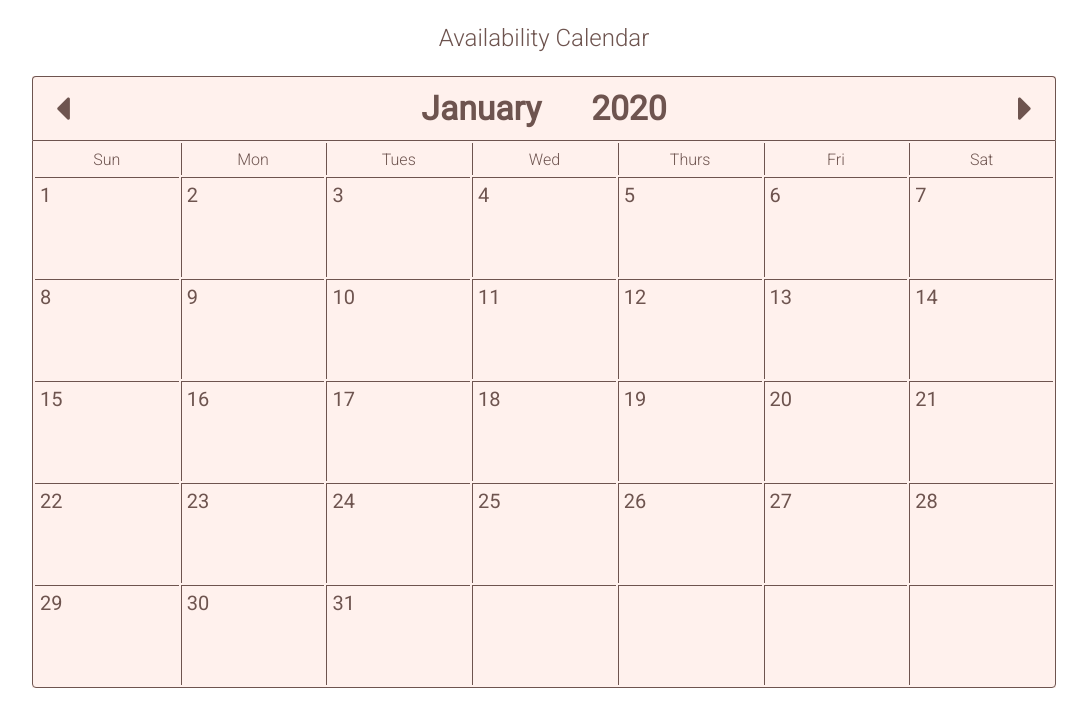
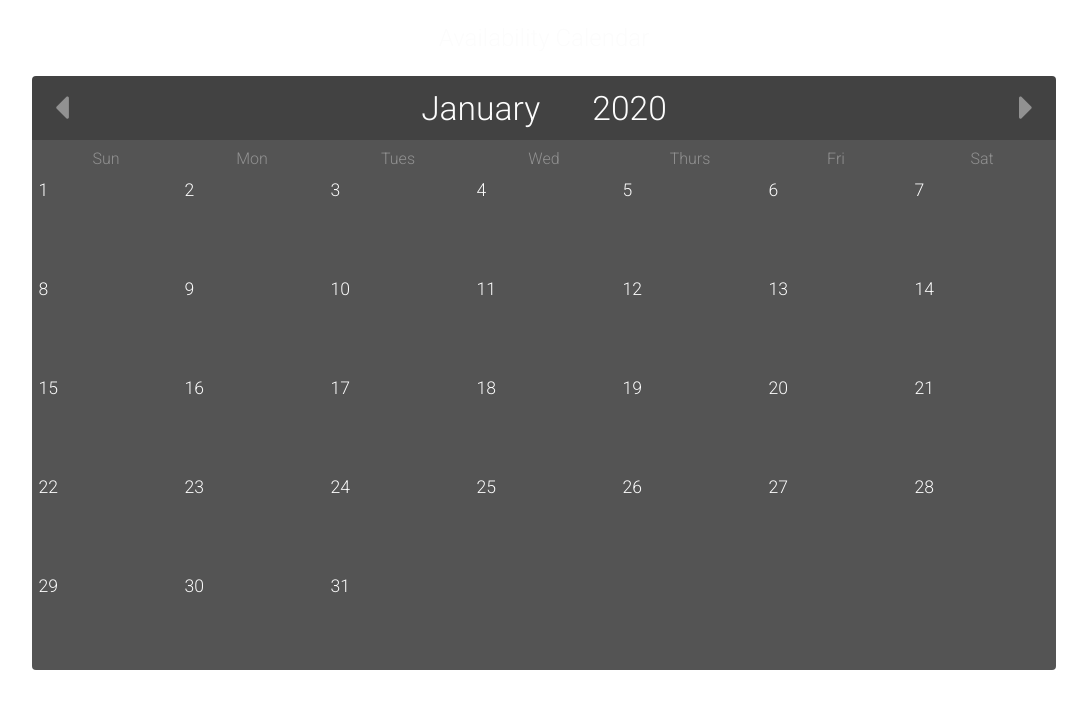
Before and after one commit to ewether/availability-calendar, a plain HTML site: page html/index.html in a window 1280 px wide. Shown: the whole page, without its empty margins (96-1183 px from the left). Drawn offline with nearby package versions, Linux system fonts and the light colour scheme.

Commit message:
changed color scheme

```diff
--- a/css/style.css
+++ b/css/style.css
@@ -4,12 +4,12 @@
   text-align: center;
   box-sizing: border-box;
   font-family: 'Roboto', sans-serif;
-  color: #6e544f;
+  color: #fcfcfc;
+  font-weight: 300;
 }
 
 .calendar-container {
   margin: 0 auto;
-  background-color: #fff1ed;
   width: 80%;
 }
 
@@ -23,12 +23,13 @@
 .month-nav {
   display: flex;
   justify-content: space-between;
+  background-color: #424242;
   align-items: center;
   height: 4em;
   width: 100%;
-  border-right: .5px solid #6e544f;
-  border-top: .5px solid #6e544f;
-  border-left: .5px solid #6e544f;
+/*  border-right: .5px solid #919191;
+  border-top: .5px solid #919191;
+  border-left: .5px solid #919191;*/
   border-radius: 4px 4px 0px 0px;
 }
 
@@ -41,7 +42,7 @@
 }
 
 .month-year h2 {
-  color: #6e544f;
+  font-weight: 300;
 }
 
 .nav-btn {
@@ -55,11 +56,13 @@
   width: 1.5em;
   height: 1.5em;
   line-height: 1.5em;
+  color: #919191;
 }
 
 .nav-btn i:hover {
   opacity: .91;
   cursor: pointer;
+  color: #a3a3a3;
 }
 
 #left-btn:hover {
@@ -80,16 +83,18 @@
   -moz-border-bottom-left-radius:4px;
   border-bottom-right-radius: 4px;
   -moz-border-bottom-right-radius:4px;
-  border: .5px solid #6e544f;
+  /*border: .5px solid #919191;*/
+  background-color: #545454;
 }
 
 .calendar-days td, th {
-  border-left:solid #6e544f 1px;
-  border-top:solid #6e544f 1px;
+/*  border-left:solid #919191 1px;
+  border-top:solid #919191 1px;*/
 }
 
 .calendar-days th {
   border-top: none;
+  color: #919191;
 }
 
 .calendar-days td:first-child, th:first-child {
@@ -97,24 +102,20 @@
 }
 
 .week-days tr {
-  border: .5px solid #6e544f;
+  /*border: .5px solid #919191;*/
   height: 2em;
 }
 
-.week-days th {
-  font-weight: 300;
-}
-
 .numbered-days td {
-  height: 5em;
+  height: 5.5em;
   text-align: left;
   vertical-align: baseline;
   width: 14.285714%;
   padding: .25em;
-  font-size: 1.25em;
+  font-size: 1.1em;
 }
 
 .numbered-days td:hover {
-  background-color: #fff5f2;
+  background-color: #5c5c5c;
   cursor: pointer;
 }
```
